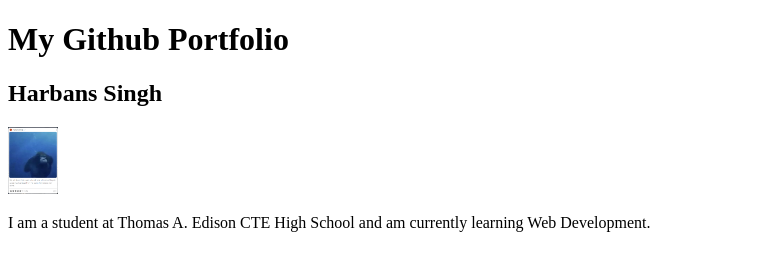
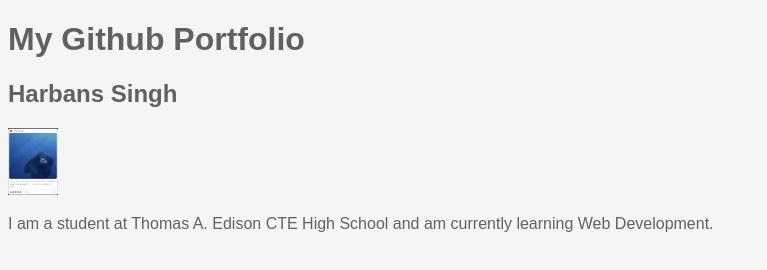
Before and after one commit to HarbansS/index.html, a plain HTML site: page index.html in a window 1280 px wide. Shown: the whole page, without its empty margins (0-767 px from the left). Drawn offline with Linux system fonts and the light colour scheme.

Commit message:
changed bacground color, font and font color

```diff
--- a/mystyle.css
+++ b/mystyle.css
@@ -2,3 +2,8 @@ html {
   height: 100%;
   width: 100%;
 }
+body{
+  background-color: #f5f5f5;
+  font-family: Arial, Helvetica, sans-serif;
+  color: #616161;
+}
```
